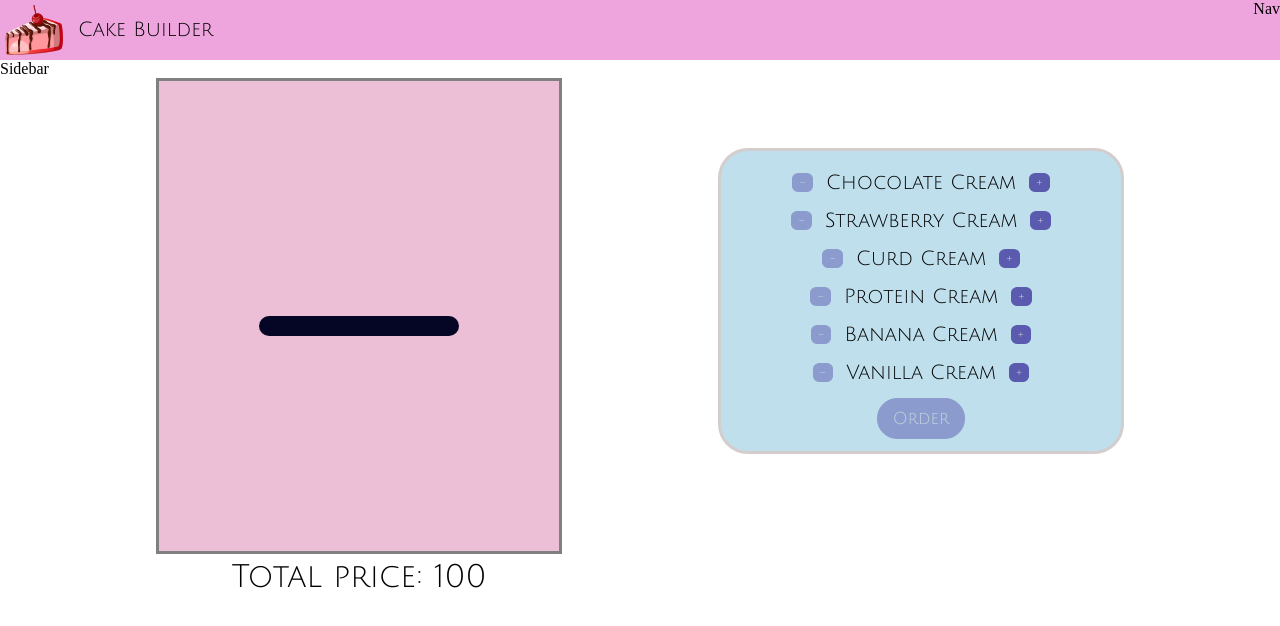
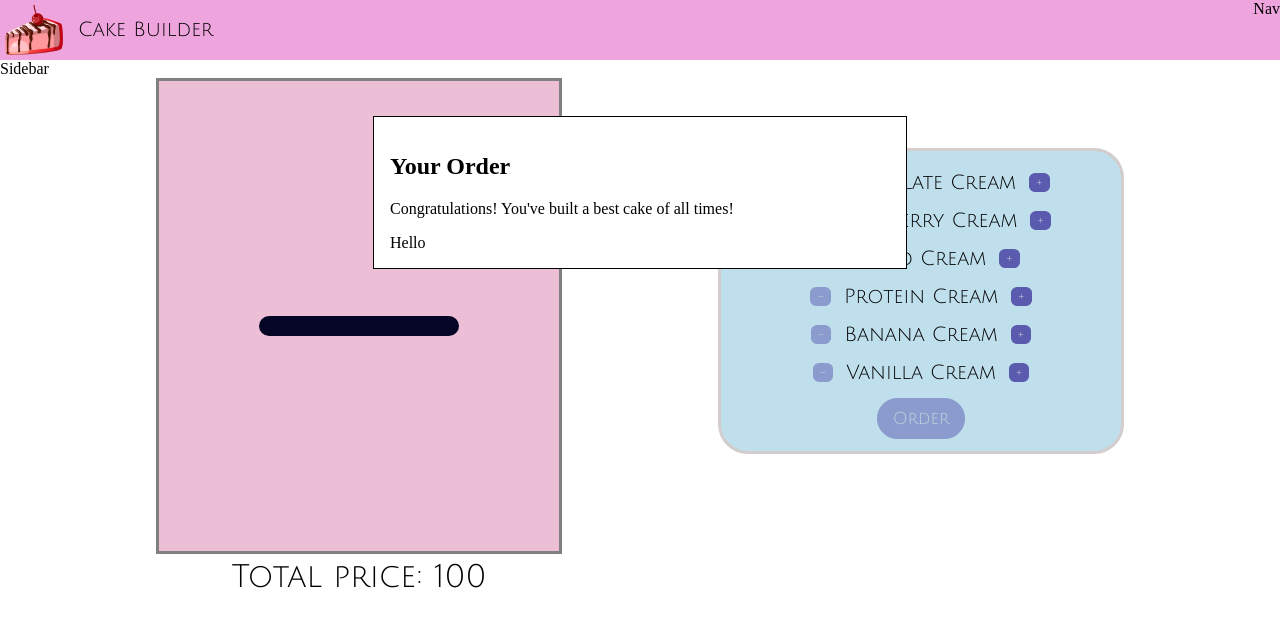
Before and after one commit to Aiperi-Amankulova/cake-builder, a React (Create React App) app: page / in a window 1280 px wide. Shown: the top 626 px of the page. Built offline with nearby package versions, Linux system fonts and the light colour scheme.

Commit message:
Add new state isOrder

```diff
--- a/src/components/CakeBuilder/OrderSummary/OrderSummary.js
+++ b/src/components/CakeBuilder/OrderSummary/OrderSummary.js
@@ -9,16 +9,20 @@ const LABELS = {
     bananaCream : "Banana  Cream" ,
     vanillaCream : "Vanilla Cream"
 }
-export default({ ingridients }) =>  {
-    const ingridientsOutput = Object.keys(ingridients).map(ingridient =>  (
-        <li>{LABELS[ingridient]}</li>
-        ));
+export default({ ingredients }) =>  {
+    const ingredientsOutput = Object.keys(ingredients)
+    .filter((ingredient) => ingredients[ingredient] > 0)
+    .map((ingredient) => (
+      <li>
+        {LABELS[ingredient]}: {ingredients[ingredient]}
+      </li>
+    ));
      return(
     <div className={classes.OrderSummary}>
-        <h2>Your order</h2>
+        <h2>Your Order</h2>
         <p>Congratulations! You've built a best cake of all times!</p>
         <ul>
-             {ingridientsOutput}
+             {ingredientsOutput }
         </ul>
     </div>
      )
--- a/src/containers/CakeBuilder/CakeBuilder.js
+++ b/src/containers/CakeBuilder/CakeBuilder.js
@@ -2,6 +2,8 @@ import React, { useState } from 'react';
 import Chocolate from  '../../components/CakeBuilder/Сhocolate/Сhocolate';
 import classes from './CakeBuilder.module.css';
 import CakeControls from '../../components/CakeBuilder/CakeControls/CakeControls';
+import Modal from '../../components/UI/Modal/Modal';
+import OrderSummary from '../../components/CakeBuilder/OrderSummary/OrderSummary';
 
 const PRICES ={
   chocolateCream: 40,
@@ -24,6 +26,7 @@ const [ingredients, setIngredients] = useState({
 });
 const [price, setPrice] = useState(100);
 const [canOrder, setCanOrder] = useState(false);
+const [isOrder, setIsOrder] = useState(false);
 
 function checkCanOrder(ingredients) {
    const total = Object.keys(ingredients).reduce((total, ingredient) => {
@@ -60,6 +63,10 @@ return (
        ingredients={ingredients}
        addIngredient={addIngredient}
        removeIngredient={removeIngredient}/>
+        <Modal>
+          <OrderSummary
+          ingredients={ingredients}/>
+        </Modal>
       </div>
     );
   }
```
